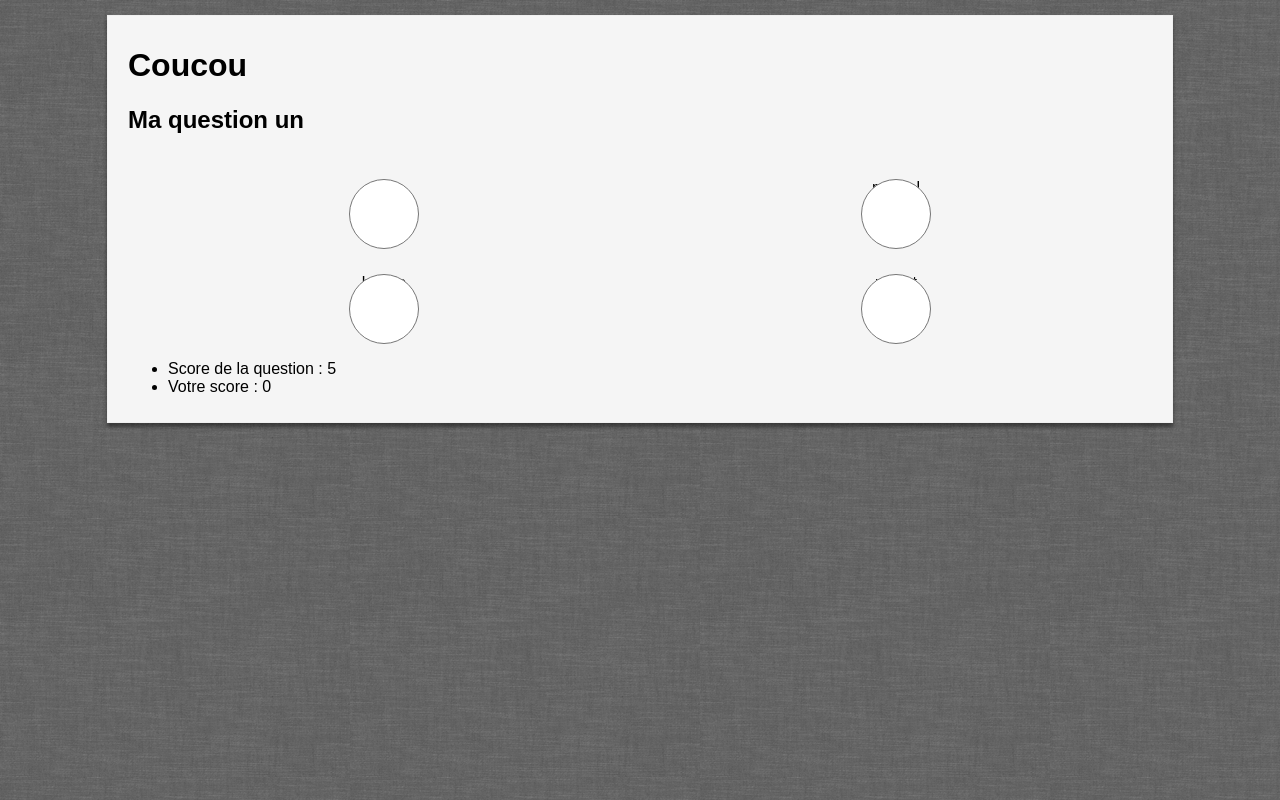
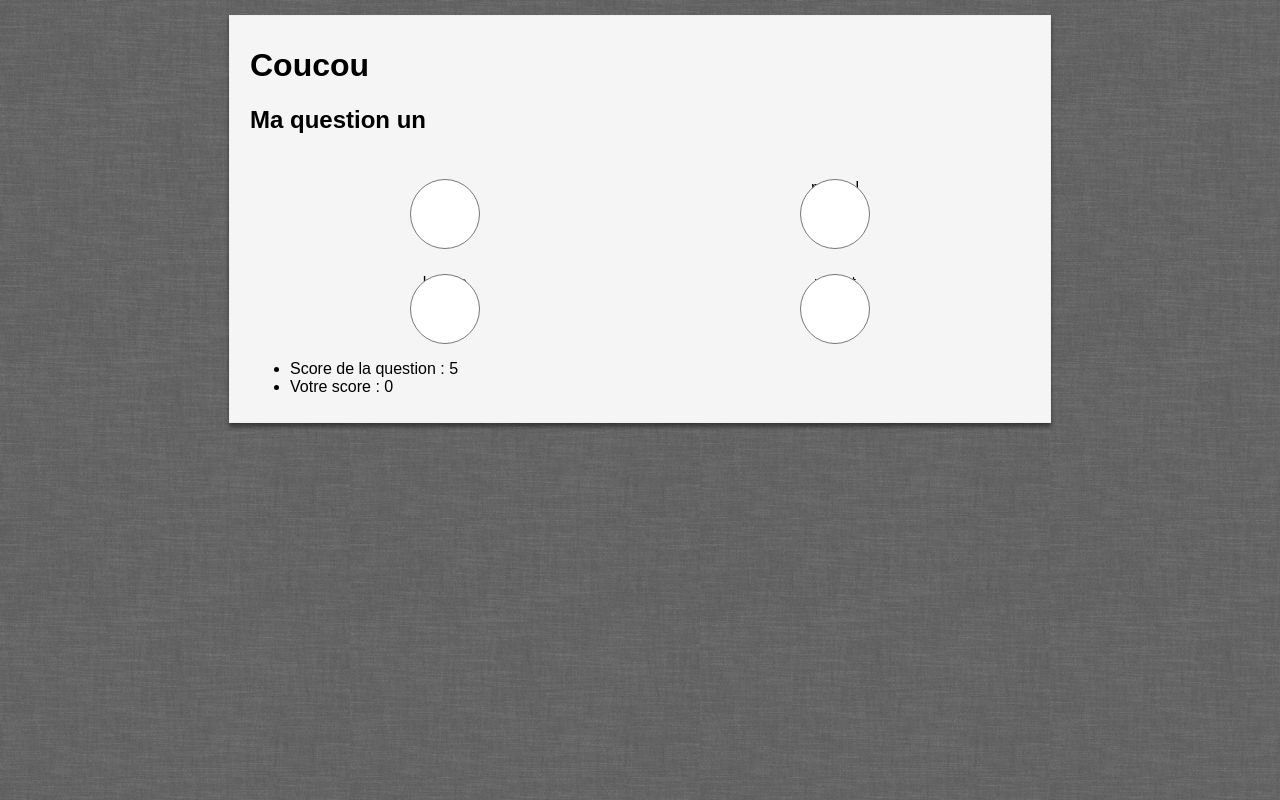
Before and after one commit to dhoko/takingtome, a plain HTML site: page index.html in a window 1280 px wide. Drawn offline with Linux system fonts and the light colour scheme.

Commit message:
picturecss

```diff
--- a/style.css
+++ b/style.css
@@ -6,6 +6,7 @@ body {background: url('grey_wash_wall.png')}
 
 .main {
 	width: 80%;
+	max-width: 780px;
 	margin: 15px auto;
 	border: 1px solid #efefef;
 	background: #F5F5F5;
```
